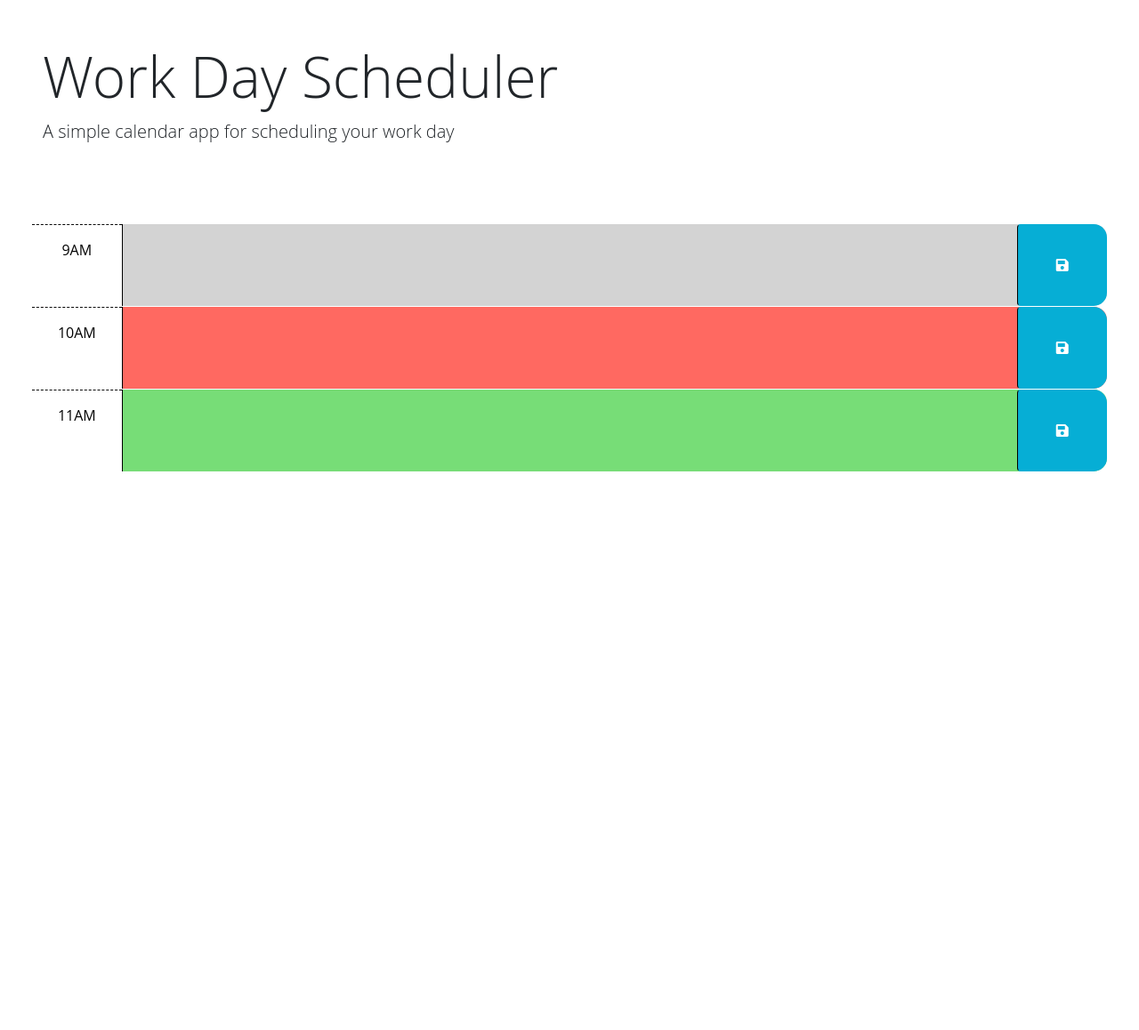
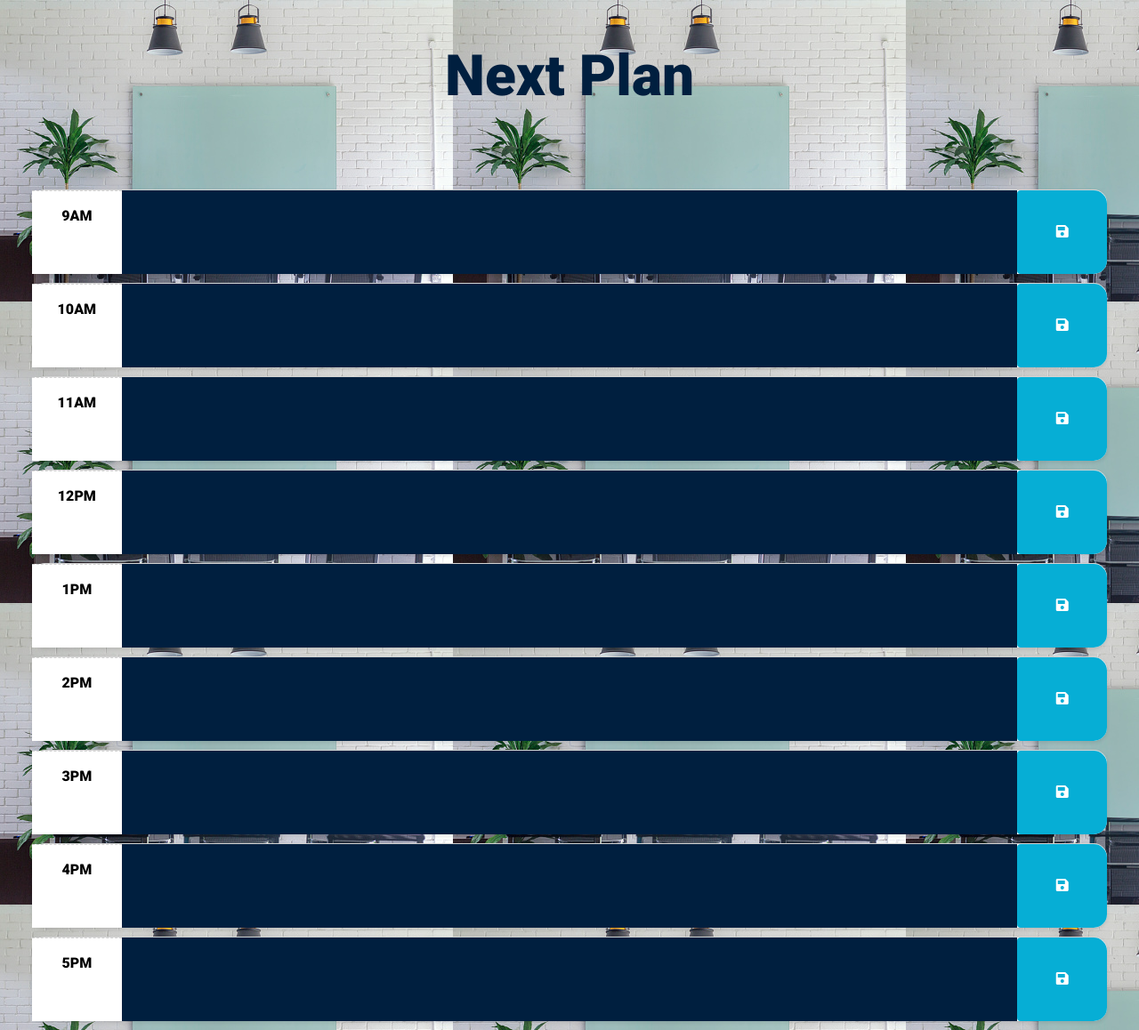
Before and after one commit to dirie93/Next-Plan, a plain HTML site: page Develop/index.html in a window 1280 px wide. Shown: the whole page at 89% size. Before the commit the page ends 800 px from the top, so only its background shows below. Drawn offline with nearby package versions, Linux system fonts and the light colour scheme.

Commit message:
tested the application, no errors

```diff
--- a/Develop/index.html
+++ b/Develop/index.html
@@ -16,6 +16,12 @@
       integrity="sha384-50oBUHEmvpQ+1lW4y57PTFmhCaXp0ML5d60M1M7uH2+nqUivzIebhndOJK28anvf"
       crossorigin="anonymous"
     />
+    <link rel="preconnect" href="https://fonts.googleapis.com" />
+    <link rel="preconnect" href="https://fonts.gstatic.com" crossorigin />
+    <link
+      href="https://fonts.googleapis.com/css2?family=Roboto:wght@900&display=swap"
+      rel="stylesheet"
+    />
     <link
       href="https://fonts.googleapis.com/css2?family=Fira+Sans:wght@400;700&display=swap"
       rel="stylesheet"
@@ -25,11 +31,11 @@
   </head>
 
   <body>
-    <header class="p-5 mb-4">
-      <h1 class="display-3">Work Day Scheduler</h1>
-      <p class="lead">A simple calendar app for scheduling your work day</p>
-      <p id="currentDay" class="lead"></p>
+    <header class="p-5 mb-4 text-center">
+      <h1 class="display-3" id="nextPlanHeading">Next Plan</h1>
+      <p class="lead text-center" id="currentDay"></p>
     </header>
+
     <div class="container-fluid px-5">
       <!-- Use class for "past", "present", and "future" to apply styles to the
         time-block divs accordingly. The javascript will need to do this by
@@ -41,39 +47,87 @@
         code is implemented.
         -->
 
-      <!-- Example of a past time block. The "past" class adds a gray background color. -->
-      <div id="hour-9" class="row time-block past">
+      <!-- 9AM Time Block -->
+      <div id="hour-9" class="row time-block">
         <div class="col-2 col-md-1 hour text-center py-3">9AM</div>
-        <textarea class="col-8 col-md-10 description" rows="3"> </textarea>
+        <textarea class="col-8 col-md-10 description" rows="3"></textarea>
         <button class="btn saveBtn col-2 col-md-1" aria-label="save">
           <i class="fas fa-save" aria-hidden="true"></i>
         </button>
       </div>
 
-      <!-- Example of a present time block. The "present" class adds a red background color. -->
-      <div id="hour-10" class="row time-block present">
+      <!-- 10AM Time Block -->
+      <div id="hour-10" class="row time-block">
         <div class="col-2 col-md-1 hour text-center py-3">10AM</div>
-        <textarea class="col-8 col-md-10 description" rows="3"> </textarea>
+        <textarea class="col-8 col-md-10 description" rows="3"></textarea>
         <button class="btn saveBtn col-2 col-md-1" aria-label="save">
           <i class="fas fa-save" aria-hidden="true"></i>
         </button>
       </div>
 
-      <!-- Example of a future time block. The "future" class adds a green background color. -->
-      <div id="hour-11" class="row time-block future">
+      <div id="hour-11" class="row time-block">
         <div class="col-2 col-md-1 hour text-center py-3">11AM</div>
-        <textarea class="col-8 col-md-10 description" rows="3"> </textarea>
+        <textarea class="col-8 col-md-10 description" rows="3"></textarea>
+        <button class="btn saveBtn col-2 col-md-1" aria-label="save">
+          <i class="fas fa-save" aria-hidden="true"></i>
+        </button>
+      </div>
+
+      <!-- 12PM Time Block -->
+      <div id="hour-12" class="row time-block">
+        <div class="col-2 col-md-1 hour text-center py-3">12PM</div>
+        <textarea class="col-8 col-md-10 description" rows="3"></textarea>
+        <button class="btn saveBtn col-2 col-md-1" aria-label="save">
+          <i class="fas fa-save" aria-hidden="true"></i>
+        </button>
+      </div>
+
+      <!-- 1PM Time Block -->
+      <div id="hour-13" class="row time-block">
+        <div class="col-2 col-md-1 hour text-center py-3">1PM</div>
+        <textarea class="col-8 col-md-10 description" rows="3"></textarea>
+        <button class="btn saveBtn col-2 col-md-1" aria-label="save">
+          <i class="fas fa-save" aria-hidden="true"></i>
+        </button>
+      </div>
+
+      <!-- 2PM Time Block -->
+      <div id="hour-14" class="row time-block">
+        <div class="col-2 col-md-1 hour text-center py-3">2PM</div>
+        <textarea class="col-8 col-md-10 description" rows="3"></textarea>
+        <button class="btn saveBtn col-2 col-md-1" aria-label="save">
+          <i class="fas fa-save" aria-hidden="true"></i>
+        </button>
+      </div>
+
+      <!-- 3PM Time Block -->
+      <div id="hour-15" class="row time-block">
+        <div class="col-2 col-md-1 hour text-center py-3">3PM</div>
+        <textarea class="col-8 col-md-10 description" rows="3"></textarea>
+        <button class="btn saveBtn col-2 col-md-1" aria-label="save">
+          <i class="fas fa-save" aria-hidden="true"></i>
+        </button>
+      </div>
+
+      <!-- 4PM Time Block -->
+      <div id="hour-16" class="row time-block">
+        <div class="col-2 col-md-1 hour text-center py-3">4PM</div>
+        <textarea class="col-8 col-md-10 description" rows="3"></textarea>
+        <button class="btn saveBtn col-2 col-md-1" aria-label="save">
+          <i class="fas fa-save" aria-hidden="true"></i>
+        </button>
+      </div>
+
+      <!-- 5PM Time Block -->
+      <div id="hour-17" class="row time-block">
+        <div class="col-2 col-md-1 hour text-center py-3">5PM</div>
+        <textarea class="col-8 col-md-10 description" rows="3"></textarea>
         <button class="btn saveBtn col-2 col-md-1" aria-label="save">
           <i class="fas fa-save" aria-hidden="true"></i>
         </button>
       </div>
     </div>
 
-    <script src="https://cdnjs.cloudflare.com/ajax/libs/jquery/3.2.1/jquery.min.js"></script>
-    <script src="https://cdn.jsdelivr.net/npm/dayjs@1.11.3/dayjs.min.js"
-    integrity="sha256-iu/zLUB+QgISXBLCW/mcDi/rnf4m4uEDO0wauy76x7U="
-    crossorigin="anonymous"></script>
-
     <script src="script.js"></script>
   </body>
 </html>
--- a/Develop/script.js
+++ b/Develop/script.js
@@ -3,9 +3,34 @@
 // in the html.
 $(function () {
   // added an event listener that listens out for when button is 'clicked'
- $(".saveBtn").on("click", function() {
+  $(".saveBtn").on("click", function () {
     var timeBlockId = $(this).parent().attr("id");
     var userInput = $(this).siblings(".description").val(); // user input
     localStorage.setItem(timeBlockId, userInput); // then the user input will be saved to local storage with the time block iD
+  });
 
+  var presentHour = new Date().getHours();
+
+  $(".time-block").each(function () {
+    var timeBlockHour = parseInt($(this).attr("id").split("-")[1]); // retrieve the hour from the time block ID
+
+    // this if-else code block determines what time block it is if a condition is met
+    if (timeBlockHour < presentHour) {
+      // condition: if  time block hour is < than the present hour, it is in the past
+      $(this).addClass("past");
+    } else if (timeBlockHour === presentHour) {
+      // condition: if  time block hour is = to  present hour, it is the present
+
+      $(this).addClass("present");
+    } else {
+      // condition: if  time block hour is > than the present hour, it is in the future
+
+      $(this).addClass("future");
+    }
+
+    var storedInput = localStorage.getItem($(this).attr("id")); // Retrieves stored input from local storage based on the time block ID
+    if (storedInput) {
+      $(this).find(".description").val(storedInput);
+    }
   });
+});
--- a/Develop/style.css
+++ b/Develop/style.css
@@ -1,14 +1,16 @@
 body {
-  font-family: 'Open Sans', sans-serif;
+  font-family: "Open Sans", sans-serif;
   font-size: 16px;
+  background-image: url(../Assets/office-stock-image.jpg);
+  font-family: "Roboto", sans-serif;
 }
 
 textarea {
-  background: transparent;
+  background: #001f3f;
   border: none;
   resize: none;
-  color: #000000;
-  border-left: 1px solid black;
+  color: #ffffff;
+  border: 1px solid #001f3f;
   padding: 10px;
 }
 
@@ -18,42 +20,57 @@ textarea {
 
 .time-block {
   border-radius: 15px;
+  margin-bottom: 10px;
+  background-color: #ffffff;
+  box-shadow: 0px 2px 4px rgba(0, 0, 0, 0.1);
 }
 
 .row {
-  border-top: 1px solid white;
+  border-top: 1px solid #d3d3d3;
 }
 
 .hour {
   background-color: #ffffff;
   color: #000000;
-  border-top: 1px dashed #000000;
+  border-top: 1px dashed #d3d3d3;
+  font-weight: bold;
+  padding: 10px;
 }
 
 .past {
-  background-color: #d3d3d3;
-  color: white;
+  background-color: #e0e0e0;
+  color: #808080;
 }
 
 .present {
   background-color: #ff6961;
-  color: white;
+  color: #ffffff;
 }
 
 .future {
   background-color: #77dd77;
-  color: white;
+  color: #ffffff;
 }
 
 .saveBtn {
-  border-left: 1px solid black;
+  border: none;
   border-top-right-radius: 15px;
   border-bottom-right-radius: 15px;
   background-color: #06aed5;
-  color: white;
+  color: #ffffff;
+  padding: 10px;
+  cursor: pointer;
 }
 
 .saveBtn i:hover {
   font-size: 20px;
   transition: all 0.3s ease-in-out;
 }
+
+#nextPlanHeading {
+  color: #001f3f;
+}
+
+#currentDay {
+  text-align: center;
+}
```
Also changed, not shown: Assets/office-stock-image.jpg (added).
